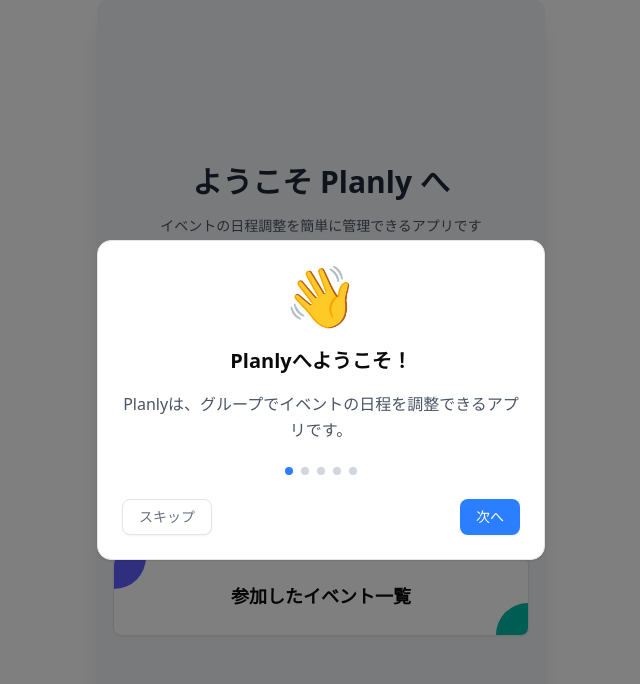
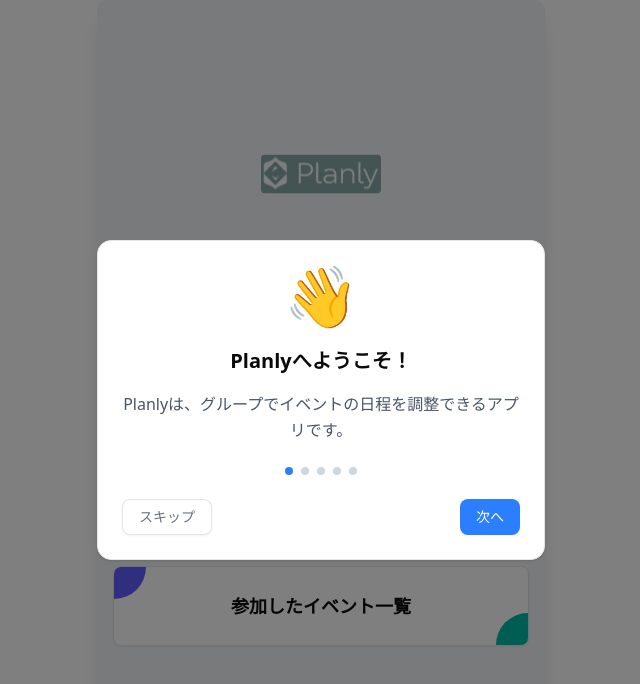
Before and after one commit to HirokiMiyashita/planly-app, a Next.js app: page / in a window 1280 px wide. Shown: the top 684 px of the page, without its empty margins (319-959 px from the left). Built offline with nearby package versions, Linux system fonts and the light colour scheme; no server answers.

Commit message:
アプリのメタデータにアイコンを追加し、ホームページにロゴ画像を表示するように変更しました。これにより、ユーザーインターフェースが向上しました。

```diff
--- a/app/layout.tsx
+++ b/app/layout.tsx
@@ -17,6 +17,11 @@
 export const metadata: Metadata = {
   title: "Planly",
   description: "スケジュール管理アプリ",
+  icons: {
+    icon: "/logo.svg",
+    shortcut: "/logo.svg",
+    apple: "/logo.svg",
+  },
 };
 
 export default function RootLayout({
--- a/app/page.tsx
+++ b/app/page.tsx
@@ -1,5 +1,6 @@
 "use client";
 
+import Image from "next/image";
 import { useRouter } from "next/navigation";
 import { useSession } from "next-auth/react";
 import { markFriendAdded } from "@/app/actions/friendActions";
@@ -49,16 +50,20 @@
   return (
     <>
       <OnboardingModal isOpen={isOpen} onClose={closeOnboarding} />
-      <div className="min-h-screen flex items-center justify-center pb-20 bg-gray-100 pt-20">
-        <div className="text-center space-y-8 max-w-md w-full px-4">
-          <div className="space-y-4">
-            <h1 className="text-3xl font-bold text-gray-800">
-              ようこそ Planly へ
-            </h1>
-            <p className="text-gray-600 text-sm">
-              イベントの日程調整を簡単に管理できるアプリです
-            </p>
+      <div className="min-h-screen flex items-center justify-center pb-20 bg-gray-100 pt-10">
+        <div className="text-center space-y-2 max-w-md w-full px-4">
+          <div className="flex justify-center">
+            <Image
+              src="/logo.svg"
+              alt="Planly Logo"
+              width={120}
+              height={120}
+              className="w-30 h-30"
+            />
           </div>
+          <p className="text-gray-600 text-sm">
+            イベントの日程調整を簡単に管理できるアプリです
+          </p>
           <div className="grid grid-cols-1 gap-4 mt-4">
             <Button
               variant="outline"
```
